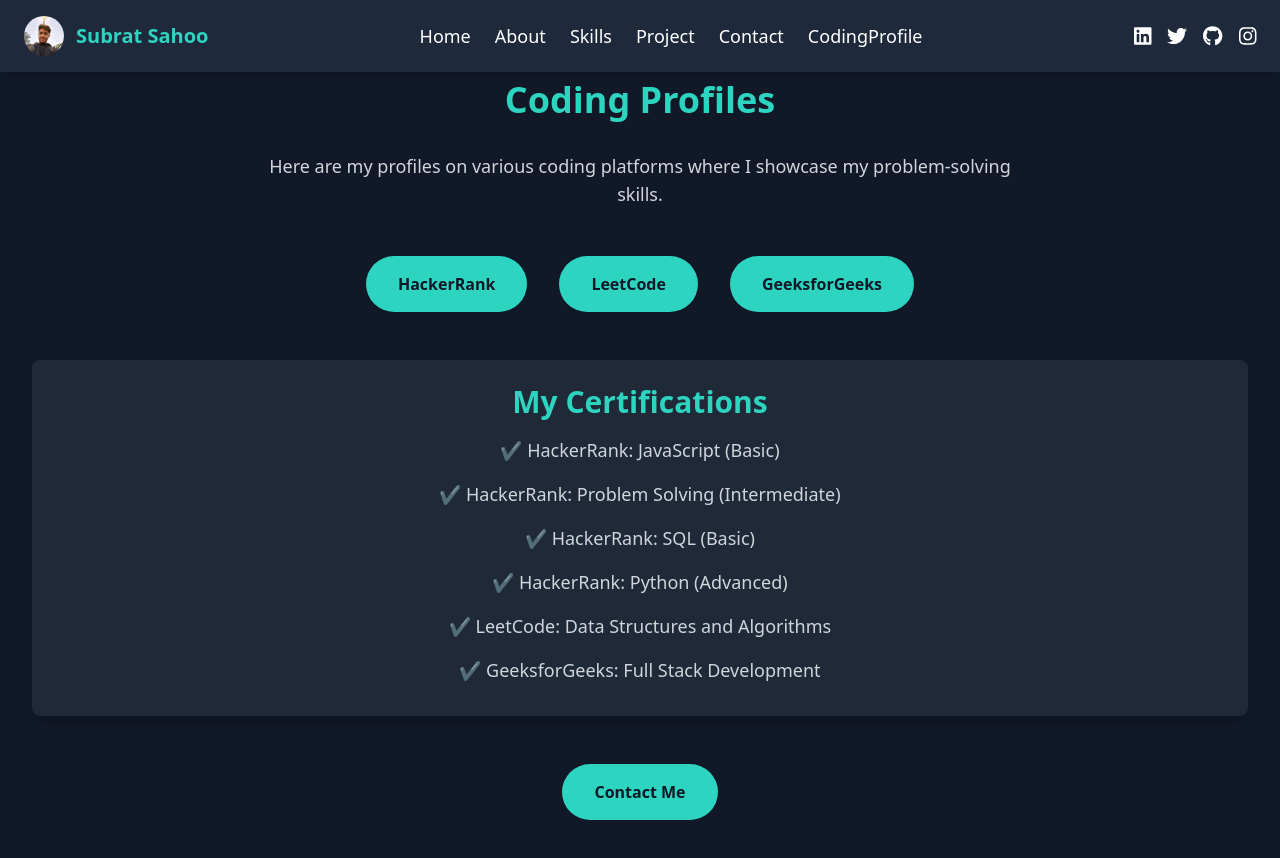
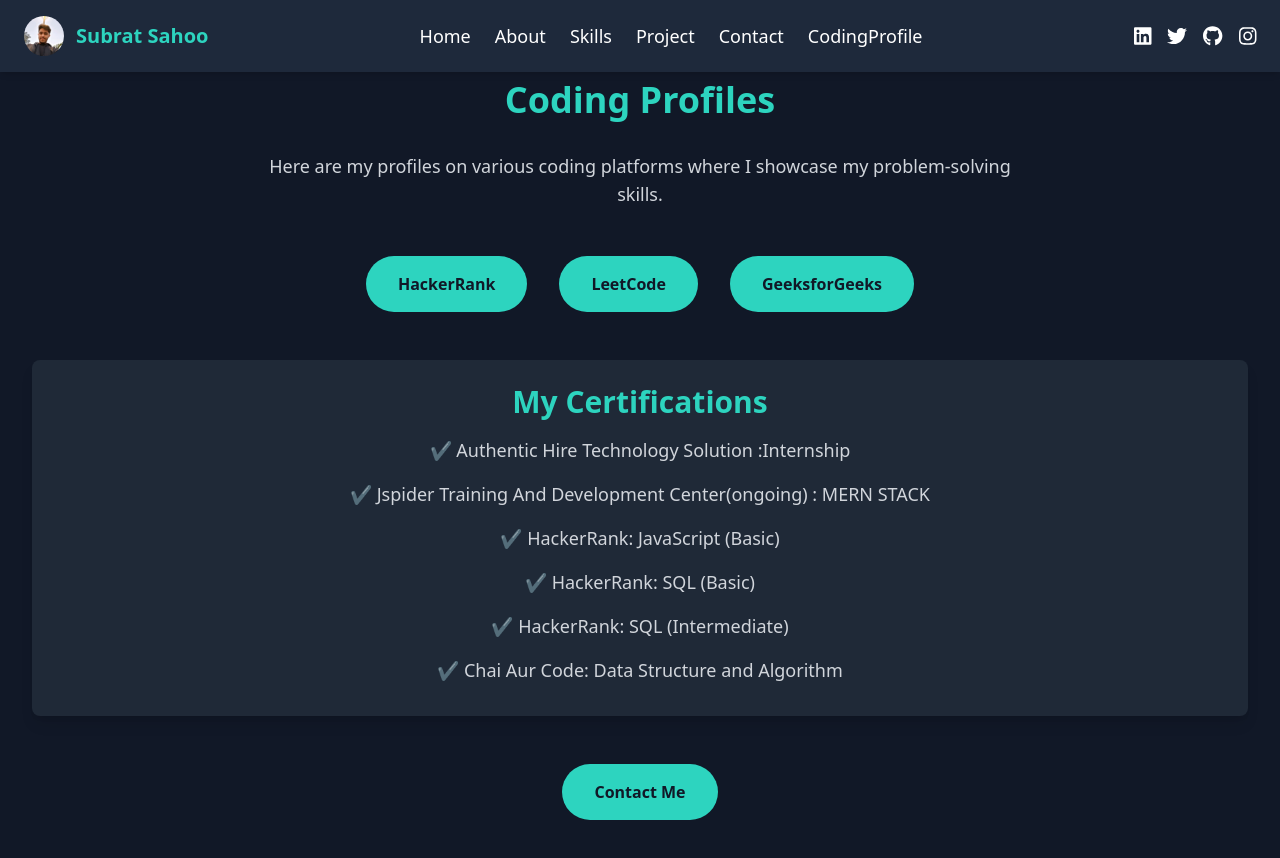
Before and after one commit to TechSubrat-netizen/sUBRATPORTFOLIO, a React (Vite) app: page /codingprofile in a window 1280 px wide. Shown: the top 858 px of the page. Built offline with nearby package versions, Linux system fonts and the light colour scheme.

Commit message:
add certification

```diff
--- a/src/Components/CodingProfile.jsx
+++ b/src/Components/CodingProfile.jsx
@@ -44,12 +44,14 @@
           </h3>
           <div className="h-48 md:h-64 overflow-y-auto">
             <ul className="space-y-3 md:space-y-4 text-sm sm:text-base md:text-lg text-gray-300">
+            <li>✔ Authentic Hire Technology Solution :Internship </li>
+            <li>✔ Jspider Training  And Development Center(ongoing) : MERN STACK</li>
               <li>✔ HackerRank: JavaScript (Basic)</li>
-              <li>✔ HackerRank: Problem Solving (Intermediate)</li>
               <li>✔ HackerRank: SQL (Basic)</li>
-              <li>✔ HackerRank: Python (Advanced)</li>
-              <li>✔ LeetCode: Data Structures and Algorithms</li>
-              <li>✔ GeeksforGeeks: Full Stack Development</li>
+              <li>✔ HackerRank: SQL (Intermediate)</li>
+              <li>✔ Chai Aur Code: Data Structure and Algorithm</li>
+
+
               {/* Add more certifications as needed */}
             </ul>
           </div>
```
